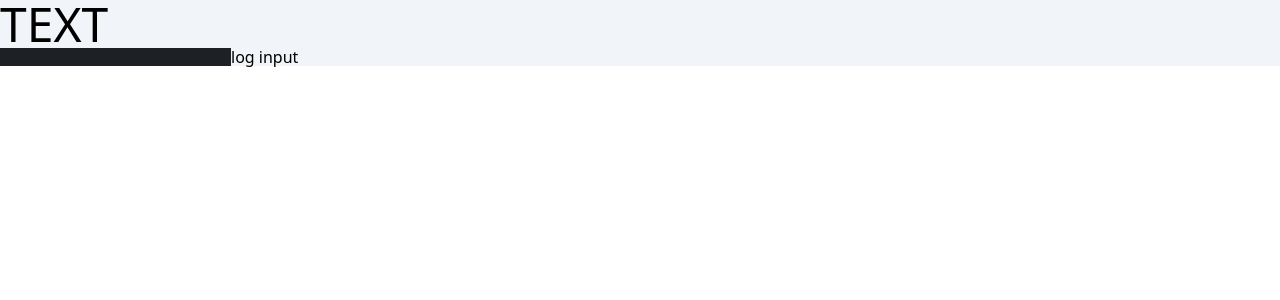
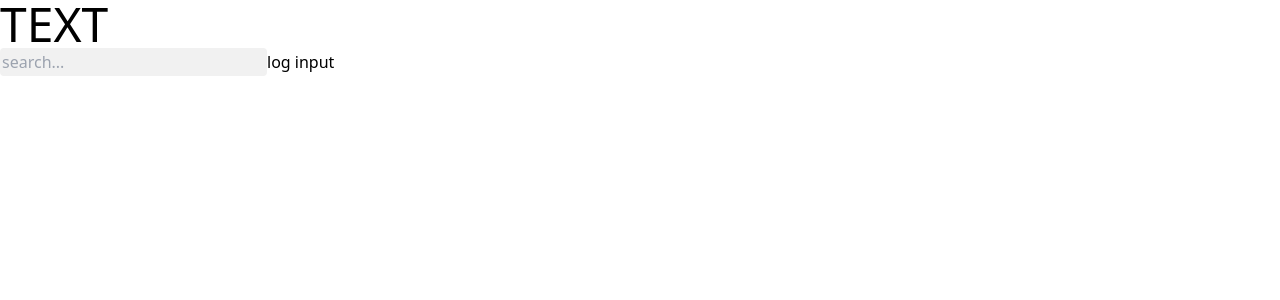
Before and after one commit to jhonderquintero/cryptocurrency-app, a Next.js app: page / in a window 1280 px wide. Shown: the top 300 px of the page. Built offline with nearby package versions, Linux system fonts and the light colour scheme.

Commit message:
feat(component): added input component

```diff
--- a/src/atomic/atoms/Input/Input.tsx
+++ b/src/atomic/atoms/Input/Input.tsx
@@ -1,14 +1,16 @@
 import React from 'react';
 import { InputProps } from './definitions';
+import { inputStyle } from './styles.styles';
 
 // eslint-disable-next-line react/display-name
 const Input = React.forwardRef<HTMLInputElement, InputProps>(
-  ({ variant }, ref) => {
+  ({ variant, placeHolder }, ref) => {
     return (
       <input
+        placeholder={placeHolder}
         ref={ref}
         type={variant}
-        className="bg-primary-subdued-dark dark:bg-primary-dark"
+        className={inputStyle}
       />
     );
   }
--- a/src/atomic/atoms/Input/definitions.ts
+++ b/src/atomic/atoms/Input/definitions.ts
@@ -2,4 +2,5 @@ export type InputVariant = 'email' | 'text' | 'password' | 'search';
 
 export interface InputProps extends React.HTMLAttributes<HTMLInputElement> {
   variant?: InputVariant;
+  placeHolder: string;
 }
--- a/src/atomic/atoms/Input/styles.styles.ts
+++ b/src/atomic/atoms/Input/styles.styles.ts
@@ -1 +1,2 @@
-export const inputStyle = 'bg-black';
+export const inputStyle =
+  'pr-8 bg-tertiary-highlight dark:bg-secondary-dark rounded border-2 border-tertiary-highlight dark:border-secondary-dark h-7 outline-none focus:border-tertiary focus:dark:border-primary-dark';
--- a/src/pages/index.tsx
+++ b/src/pages/index.tsx
@@ -11,9 +11,9 @@ const Home: NextPage = () => {
   };
   return (
     <ThemeProvider>
-      <div className="bg-slate-100	dark:bg-black">
+      <div className="bg-surface	dark:bg-surface-dark">
         <Typography variant="heading-lg">TEXT</Typography>
-        <Input ref={inputRef} variant="email" />
+        <Input placeHolder="search..." ref={inputRef} variant="email" />
         <button onClick={logInputHandler}>log input</button>
       </div>
     </ThemeProvider>
```
Also changed, not shown: tailwind.config.js (+0 -42 lines), src/assets/icons/search.svg (added).
